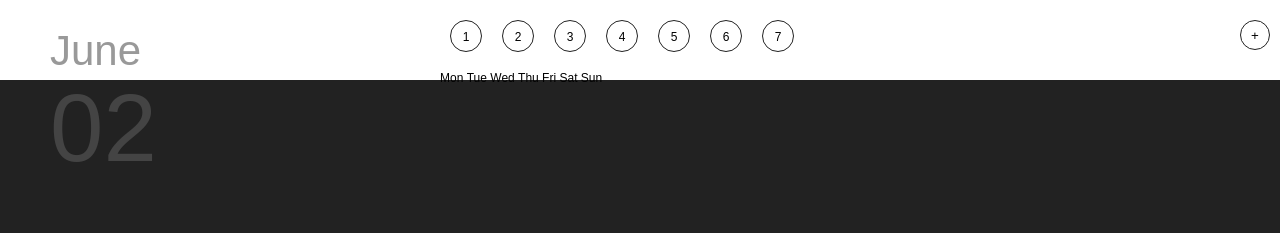
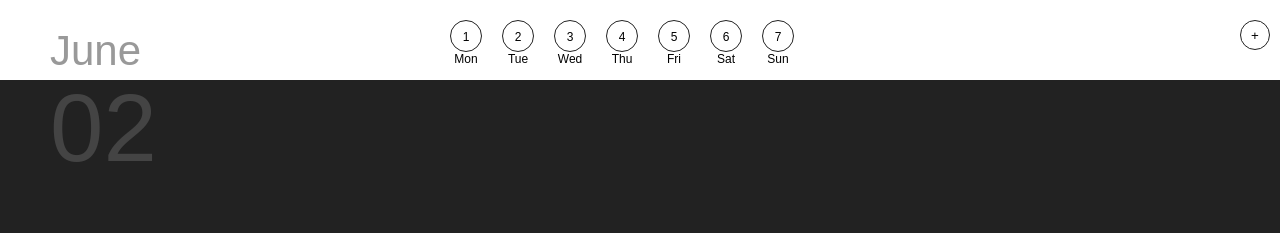
Before and after one commit to Siarhei-Kanakou/OneNote, a plain HTML site: page index.html in a window 1280 px wide. Drawn offline with Linux system fonts and the light colour scheme.

Commit message:
fixed week & steel need needle, effects on btn

```diff
--- a/css/style.styl
+++ b/css/style.styl
@@ -68,13 +68,6 @@ label
         margin: 10px 0 0 0;
         transition: all 1s ease;
 
-.days
-    clear:both;
-    width: 500px;
-    height: 50px;
-
-    p
-        display:inline-block;
 
 span
     color: #999999;
--- a/index.html
+++ b/index.html
@@ -21,22 +21,13 @@
 					<input type="radio" name="daysNdates" id="Fri">
 					<input type="radio" name="daysNdates" id="Sat">
 					<input type="radio" name="daysNdates" id="Sun">
-					<label for="Mon" class="roundStyle"><p>1</p></label>
-					<label for="Tue" class="roundStyle"><p>2</p></label>
-					<label for="Wed" class="roundStyle"><p>3</p></label>
-					<label for="Thu" class="roundStyle"><p>4</p></label>
-					<label for="Fri" class="roundStyle"><p>5</p></label>
-					<label for="Sat" class="roundStyle"><p>6</p></label>
-					<label for="Sun" class="roundStyle"><p>7</p></label>
-					<div class="days">
-						<p>Mon</p>
-						<p>Tue</p>
-						<p>Wed</p>
-						<p>Thu</p>
-						<p>Fri</p>
-						<p>Sat</p>
-						<p>Sun</p>
-					</div>
+					<label for="Mon" class="roundStyle"><p>1</p><p>Mon</p></label>
+					<label for="Tue" class="roundStyle"><p>2</p><p>Tue</p></label>
+					<label for="Wed" class="roundStyle"><p>3</p><p>Wed</p></label>
+					<label for="Thu" class="roundStyle"><p>4</p><p>Thu</p></label>
+					<label for="Fri" class="roundStyle"><p>5</p><p>Fri</p></label>
+					<label for="Sat" class="roundStyle"><p>6</p><p>Sat</p></label>
+					<label for="Sun" class="roundStyle"><p>7</p><p>Sun</p></label>
 				</nav>
 			</header>
 			<section class="container">
```
Also changed, not shown: css/style.css.
